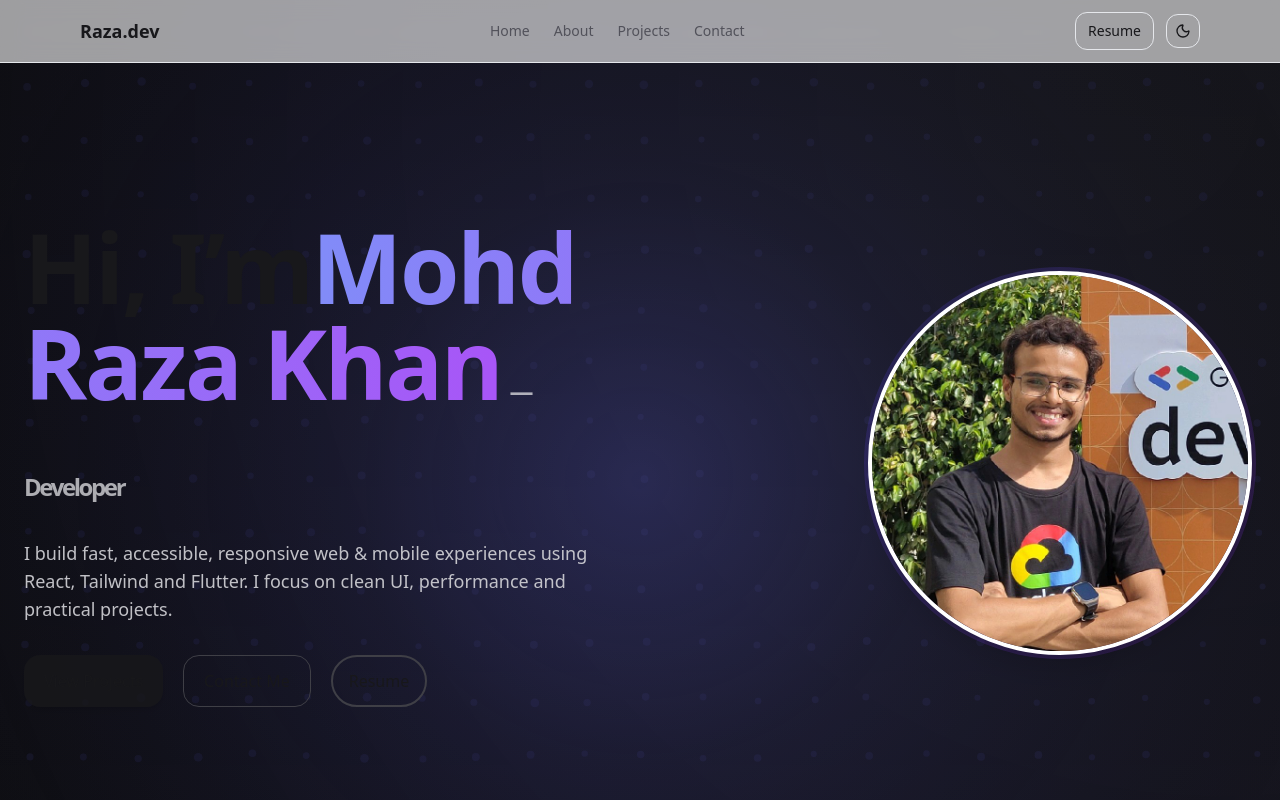
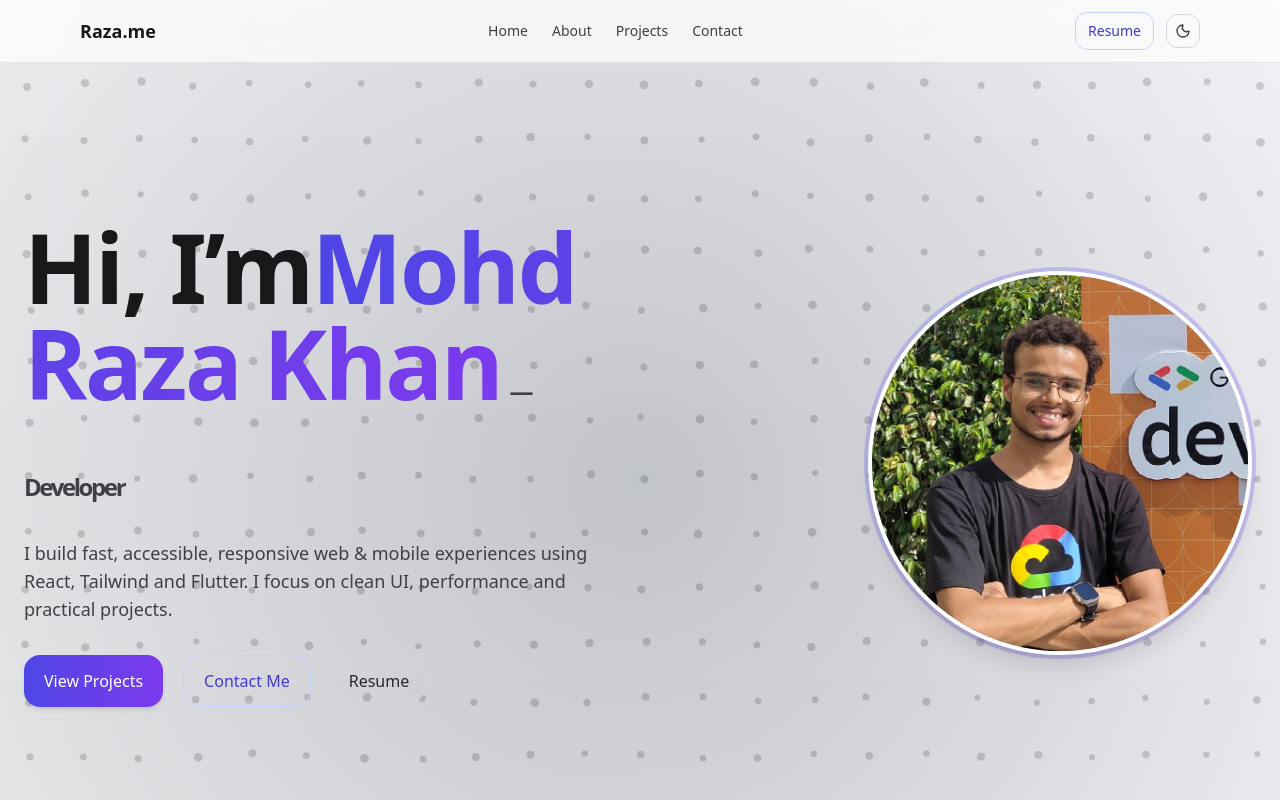
Before and after one commit to mohdrazakhan/portfolio, a React (Vite) app: page / in a window 1280 px wide. Shown: the top 800 px of the page. Built offline with nearby package versions, Linux system fonts and the light colour scheme.

Commit message:
Light Theme Fixed

```diff
--- a/src/App.jsx
+++ b/src/App.jsx
@@ -25,7 +25,7 @@ export default function App() {
         spotlightStrength={0.35}
         spotlightColor="99,102,241"
       />
-  <div className="relative min-h-screen bg-gradient-to-b from-black/40 to-black/10 dark:from-black/70 dark:to-black/30 text-zinc-900 dark:text-zinc-100">
+  <div className="relative min-h-screen bg-gradient-to-b from-white/0 to-black/5 dark:from-black/70 dark:to-black/30 text-zinc-900 dark:text-zinc-100">
   <Navbar />
   <main className="relative z-10">
           <Hero />
--- a/src/components/Contact.jsx
+++ b/src/components/Contact.jsx
@@ -55,7 +55,7 @@ export default function Contact() {
 
         <div className="grid md:grid-cols-2 gap-10">
           <div className="space-y-6">
-            <p className="text-lg text-zinc-600 dark:text-zinc-300">
+              <p className="text-lg text-zinc-700 dark:text-zinc-300">
               I’d love to hear about new opportunities, collaborations, or any interesting project you’re working on.
             </p>
 
--- a/src/components/DottedBackground.jsx
+++ b/src/components/DottedBackground.jsx
@@ -36,6 +36,7 @@ export default function DottedBackground({
     mouseY: 0,
     spotX: 0,
   spotY: 0,
+  isDark: false,
     dots: [],
     raf: null,
     devicePixelRatio: 1,
@@ -46,6 +47,12 @@ export default function DottedBackground({
     const ctx = canvas.getContext("2d");
     const s = stateRef.current;
     s.devicePixelRatio = window.devicePixelRatio || 1;
+
+    // set theme from <html class="dark">
+    const setTheme = () => {
+      s.isDark = document.documentElement.classList.contains("dark");
+    };
+    setTheme();
 
     function resize() {
       const rect = canvas.getBoundingClientRect();
@@ -102,7 +109,8 @@ export default function DottedBackground({
       // clear
       ctx.clearRect(0, 0, s.width, s.height);
 
-      // 1) Base dark gradient background (subtle purple tint toward top-right)
+      if (s.isDark) {
+        // DARK MODE: deep base + soft ambiance + bright spotlight
         const base = ctx.createRadialGradient(
           s.width * 0.85,
           s.height * 0.1,
@@ -118,7 +126,6 @@ export default function DottedBackground({
         ctx.fillStyle = base;
         ctx.fillRect(0, 0, s.width, s.height);
 
-      // 2) Soft central ambiance (static-ish, gently follows parallax)
         const ambiance = ctx.createRadialGradient(
           s.width * 0.5 - s.offsetX * 6,
           s.height * 0.6 - s.offsetY * 6,
@@ -130,36 +137,76 @@ export default function DottedBackground({
         ambiance.addColorStop(0, `rgba(${dotColor}, ${opacity * 0.9})`);
         ambiance.addColorStop(0.25, `rgba(${dotColor}, ${opacity * 0.35})`);
         ambiance.addColorStop(1, `rgba(0,0,0,0)`);
-      ctx.globalCompositeOperation = "screen"; // additive but softer
+        ctx.globalCompositeOperation = "screen";
         ctx.fillStyle = ambiance;
         ctx.fillRect(0, 0, s.width, s.height);
 
-      // 3) Dots layer
         ctx.globalCompositeOperation = "source-over";
         ctx.fillStyle = `rgba(${dotColor}, ${opacity})`;
         s.dots.forEach((d, i) => {
-        const px = d.x + s.offsetX * (0.6 + (i % 5) * 0.02); // slight parallax variance
+          const px = d.x + s.offsetX * (0.6 + (i % 5) * 0.02);
           const py = d.y + s.offsetY * (0.6 + (i % 7) * 0.015);
-        const rr = d.r;
           ctx.beginPath();
-        ctx.arc(px, py, rr, 0, Math.PI * 2);
+          ctx.arc(px, py, d.r, 0, Math.PI * 2);
           ctx.fill();
         });
 
-      // 4) Mouse-following spotlight (brightens under cursor)
         const cx = s.spotX || s.width * 0.5;
         const cy = s.spotY || s.height * 0.6;
-      const r = Math.max(180, spotlightRadius);
+        const r = Math.max(220, spotlightRadius);
         const spot = ctx.createRadialGradient(cx, cy, 0, cx, cy, r);
         spot.addColorStop(0, `rgba(${spotlightColor}, ${Math.min(1, spotlightStrength)})`);
         spot.addColorStop(0.35, `rgba(${spotlightColor}, ${Math.max(0, spotlightStrength * 0.35)})`);
         spot.addColorStop(1, "rgba(0,0,0,0)");
-      ctx.globalCompositeOperation = "screen"; // brighten
+        ctx.globalCompositeOperation = "screen";
         ctx.fillStyle = spot;
         ctx.fillRect(0, 0, s.width, s.height);
+      } else {
+        // LIGHT MODE: light base + darker dots + dark vignette following mouse
+        const base = ctx.createRadialGradient(
+          s.width * 0.9,
+          s.height * 0.15,
+          Math.max(s.width, s.height) * 0.05,
+          s.width * 1.2,
+          s.height * 0.2,
+          Math.max(s.width, s.height) * 1.2
+        );
+        base.addColorStop(0, "rgba(248,249,252, 0.98)");
+        base.addColorStop(0.6, "rgba(245,246,250, 0.98)");
+        base.addColorStop(1, "rgba(241,242,244, 0.98)");
+        ctx.globalCompositeOperation = "source-over";
+        ctx.fillStyle = base;
+        ctx.fillRect(0, 0, s.width, s.height);
+
+        // dots a bit darker so they show on light base
+        ctx.fillStyle = `rgba(63,63,70, ${Math.min(0.22, opacity * 1.8)})`;
+        s.dots.forEach((d, i) => {
+          const px = d.x + s.offsetX * (0.6 + (i % 5) * 0.02);
+          const py = d.y + s.offsetY * (0.6 + (i % 7) * 0.015);
+          ctx.beginPath();
+          ctx.arc(px, py, d.r, 0, Math.PI * 2);
+          ctx.fill();
+        });
+
+        // dark spotlight (multiply) looks better on light background
+        const cx = s.spotX || s.width * 0.5;
+        const cy = s.spotY || s.height * 0.6;
+        const r = Math.max(280, spotlightRadius * 1.1);
+        const spot = ctx.createRadialGradient(cx, cy, 0, cx, cy, r);
+        spot.addColorStop(0, "rgba(17,24,39, 0.22)");
+        spot.addColorStop(0.45, "rgba(17,24,39, 0.12)");
+        spot.addColorStop(1, "rgba(0,0,0,0)");
+        ctx.globalCompositeOperation = "multiply";
+        ctx.fillStyle = spot;
+        ctx.fillRect(0, 0, s.width, s.height);
+      }
 
       s.raf = requestAnimationFrame(animate);
     }
+
+  // observe theme changes on <html>
+  const observer = new MutationObserver(setTheme);
+  observer.observe(document.documentElement, { attributes: true, attributeFilter: ["class"] });
 
   // initial setup
     resize();
@@ -175,15 +222,16 @@ export default function DottedBackground({
       window.removeEventListener("touchmove", onTouch);
       window.removeEventListener("resize", resize);
     if (s.raf) cancelAnimationFrame(s.raf);
+    observer.disconnect();
     };
-  }, [spacing, dotRadius, dotColor, opacity]);
+  }, [spacing, dotRadius, dotColor, opacity, baseDarkness, spotlightRadius, spotlightStrength, spotlightColor]);
 
   // full-screen positioned canvas behind content
   return (
     <canvas
       ref={canvasRef}
       aria-hidden="true"
-      className="pointer-events-none fixed inset-0 -z-10"
+  className="pointer-events-none fixed inset-0 z-0"
       style={{ width: "100%", height: "100%", display: "block" }}
     />
   );
--- a/src/components/Hero.jsx
+++ b/src/components/Hero.jsx
@@ -7,31 +7,31 @@ export default function Hero() {
         <div className="mx-auto max-w-7xl px-6 grid grid-cols-1 md:grid-cols-2 gap-12 items-center py-12 sm:py-0">
         {/* Left: text */}
         <div className="flex flex-col items-center md:items-start space-y-6 md:space-y-8">
-            <h1 className="text-4xl sm:text-5xl md:text-6xl lg:text-7xl xl:text-8xl font-extrabold tracking-tight leading-tight">
+                        <h1 className="text-4xl sm:text-5xl md:text-6xl lg:text-7xl xl:text-8xl font-extrabold tracking-tight leading-tight text-zinc-900 dark:text-zinc-100">
                             Hi, I’m
-            <span className="bg-clip-text text-transparent bg-gradient-to-r from-indigo-400 to-purple-500">
+                            <span className="bg-clip-text text-transparent bg-gradient-to-r from-indigo-600 to-violet-600 dark:from-indigo-400 dark:to-purple-500">
                                 Mohd Raza Khan
                             </span>
-            <span className="ml-2 text-lg sm:text-xl md:text-2xl text-zinc-300/80 font-bold">
+                            <span className="ml-2 text-lg sm:text-xl md:text-2xl text-zinc-700 dark:text-zinc-300/80 font-bold">
                                 — Developer
                             </span>
                         </h1>
 
-          <p className="text-zinc-300/90 leading-relaxed max-w-2xl text-base sm:text-lg">
+                    <p className="text-zinc-700 dark:text-zinc-300/90 leading-relaxed max-w-2xl text-base sm:text-lg">
             I build fast, accessible, responsive web & mobile experiences using React, Tailwind and Flutter.
             I focus on clean UI, performance and practical projects.
           </p>
 
           <div className="flex flex-col sm:flex-row gap-3 sm:gap-5 mt-6">
-    <a href="#projects" className="inline-flex items-center justify-center px-5 py-3 rounded-2xl bg-zinc-900/80 hover:bg-zinc-900 text-sm sm:text-base font-medium shadow-md transition transform hover:-translate-y-0.5">
+    <a href="#projects" className="inline-flex items-center justify-center px-5 py-3 rounded-2xl text-sm sm:text-base font-medium shadow-md transition transform hover:-translate-y-0.5 bg-gradient-to-r from-indigo-600 to-violet-600 text-white hover:from-indigo-700 hover:to-violet-700 dark:bg-none dark:bg-zinc-900 dark:text-zinc-100 dark:hover:bg-zinc-800">
         View Projects
     </a>
 
-    <a href="#contact" className="inline-flex items-center justify-center px-5 py-3 rounded-2xl border border-zinc-700 text-sm sm:text-base font-medium hover:bg-zinc-900/60 transition">
+    <a href="#contact" className="inline-flex items-center justify-center px-5 py-3 rounded-2xl border text-sm sm:text-base font-medium transition border-indigo-200 text-indigo-700 hover:bg-indigo-50 hover:border-indigo-300 dark:border-zinc-700 dark:text-zinc-200 dark:hover:bg-zinc-900/60">
         Contact Me
     </a>
 
-    <a href="/resume.pdf" className="inline-flex items-center justify-center px-4 py-3 rounded-full border-2 border-zinc-700 text-sm sm:text-base font-medium hover:scale-105 transition">
+    <a href="/resume.pdf" className="inline-flex items-center justify-center px-4 py-3 rounded-full border-2 text-sm sm:text-base font-medium hover:scale-105 transition border-zinc-300 text-zinc-800 hover:bg-zinc-100 dark:border-zinc-700 dark:text-zinc-200">
         Resume
     </a>
     </div>
@@ -39,7 +39,7 @@ export default function Hero() {
 
         {/* Right: profile photo */}
         <div className="flex justify-center md:justify-end items-center">
-            <div className="relative flex items-center justify-center rounded-full p-1 bg-gradient-to-br from-indigo-600/20 to-purple-600/20">
+            <div className="relative flex items-center justify-center rounded-full p-1 bg-gradient-to-br from-indigo-500/30 to-violet-500/30 dark:from-indigo-600/20 dark:to-purple-600/20">
             <img
                 src="/images/profile.jpg"
                 alt="Mohd Raza Khan"
--- a/src/components/Navbar.jsx
+++ b/src/components/Navbar.jsx
@@ -1,30 +1,43 @@
-import React from "react";
+import React, { useEffect, useState } from "react";
 import { Moon, Sun } from "lucide-react";
 
 export default function Navbar() {
+  const [isDark, setIsDark] = useState(false);
+
+  // initialize theme from localStorage or OS preference
+  useEffect(() => {
+    const saved = localStorage.getItem("theme");
+    const prefersDark = window.matchMedia && window.matchMedia("(prefers-color-scheme: dark)").matches;
+    const dark = saved ? saved === "dark" : prefersDark;
+    document.documentElement.classList.toggle("dark", dark);
+    setIsDark(dark);
+  }, []);
+
   function toggleTheme() {
-    const isDark = document.documentElement.classList.toggle("dark");
-    localStorage.setItem("theme", isDark ? "dark" : "light");
+    const next = !isDark;
+    document.documentElement.classList.toggle("dark", next);
+    localStorage.setItem("theme", next ? "dark" : "light");
+    setIsDark(next);
   }
 
   return (
-    <header className="sticky top-0 z-20 border-b bg-white/60 backdrop-blur-md dark:bg-zinc-900/60 dark:border-zinc-800">
+    <header className="sticky top-0 z-20 border-b bg-white/70 backdrop-blur-md border-zinc-200 dark:bg-zinc-900/60 dark:border-zinc-800">
       <div className="mx-auto max-w-6xl px-4 py-3 flex items-center justify-between">
-        <a href="#home" className="font-semibold text-lg">
-          Raza.dev
+        <a href="#home" className="font-semibold text-lg text-zinc-900 dark:text-zinc-100">
+          Raza.me
         </a>
 
-        <nav className="hidden md:flex gap-6 text-sm text-zinc-600 dark:text-zinc-300">
-          <a href="#home" className="hover:underline">Home</a>
-          <a href="#about" className="hover:underline">About</a>
-          <a href="#projects" className="hover:underline">Projects</a>
-          <a href="#contact" className="hover:underline">Contact</a>
+        <nav className="hidden md:flex gap-6 text-sm text-zinc-700 dark:text-zinc-300">
+          <a href="#home" className="hover:text-indigo-600">Home</a>
+          <a href="#about" className="hover:text-indigo-600">About</a>
+          <a href="#projects" className="hover:text-indigo-600">Projects</a>
+          <a href="#contact" className="hover:text-indigo-600">Contact</a>
         </nav>
 
         <div className="flex items-center gap-3">
           <a
             href="/resume.pdf"
-            className="hidden md:inline-block rounded-xl border px-3 py-2 text-sm"
+            className="hidden md:inline-block rounded-xl border px-3 py-2 text-sm border-indigo-200 text-indigo-700 hover:bg-indigo-50 hover:border-indigo-300 dark:border-zinc-700 dark:text-zinc-200 dark:hover:bg-zinc-800"
             aria-label="Download resume"
           >
             Resume
@@ -32,11 +45,11 @@ export default function Navbar() {
 
           <button
             onClick={toggleTheme}
-            aria-label="Toggle theme"
-            className="rounded-xl border p-2"
-            title="Toggle theme"
+            aria-label={isDark ? "Switch to light mode" : "Switch to dark mode"}
+            className="rounded-xl border p-2 border-zinc-300 text-zinc-700 hover:bg-zinc-100 dark:border-zinc-700 dark:text-zinc-200"
+            title={isDark ? "Switch to light mode" : "Switch to dark mode"}
           >
-            <Moon className="h-4 w-4" />
+            {isDark ? <Sun className="h-4 w-4" /> : <Moon className="h-4 w-4" />}
           </button>
         </div>
       </div>
--- a/tailwind.config.js
+++ b/tailwind.config.js
@@ -1,5 +1,6 @@
 /** @type {import('tailwindcss').Config} */
 export default {
+  darkMode: 'class',
   content: ["./index.html", "./src/**/*.{js,jsx,ts,tsx}"],
   theme: { extend: {} },
   plugins: [],
```
Also changed, not shown: src/components/Footer.jsx (+20 -20 lines). Lines whose indentation alone changed are shown as unchanged.
